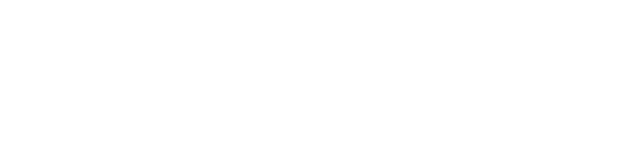
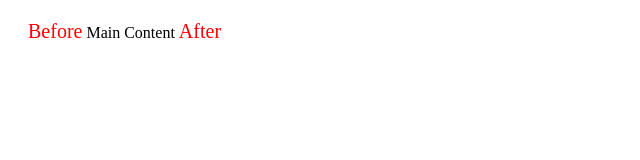
Before and after one commit to acciojob/pseudo-class-shazebkhan02, a website: page main.html in a window 1280 px wide. Shown: the whole page, without its empty margins (0-640 px from the left). Drawn offline with Linux system fonts and the light colour scheme.

Commit message:
created a submission

```diff
--- a/main.html
+++ b/main.html
@@ -7,6 +7,9 @@
 </head>
 
 <body>
+	<div id="container">
+    Main Content
+</div>
 	<!-- the entire body must be written by student -->
     <script type="text/javascript" src="./script.js">
 </script>
--- a/styles.css
+++ b/styles.css
@@ -1 +1,14 @@
 /*  your css code here. If applicable */
+#container {
+    margin: 20px;
+}
+#container::before {
+    content: "Before";
+    color: #f00;
+    font-size: 20px;
+}
+#container::after {
+    content: "After";
+    color: #f00;
+    font-size: 20px;
+}
```
